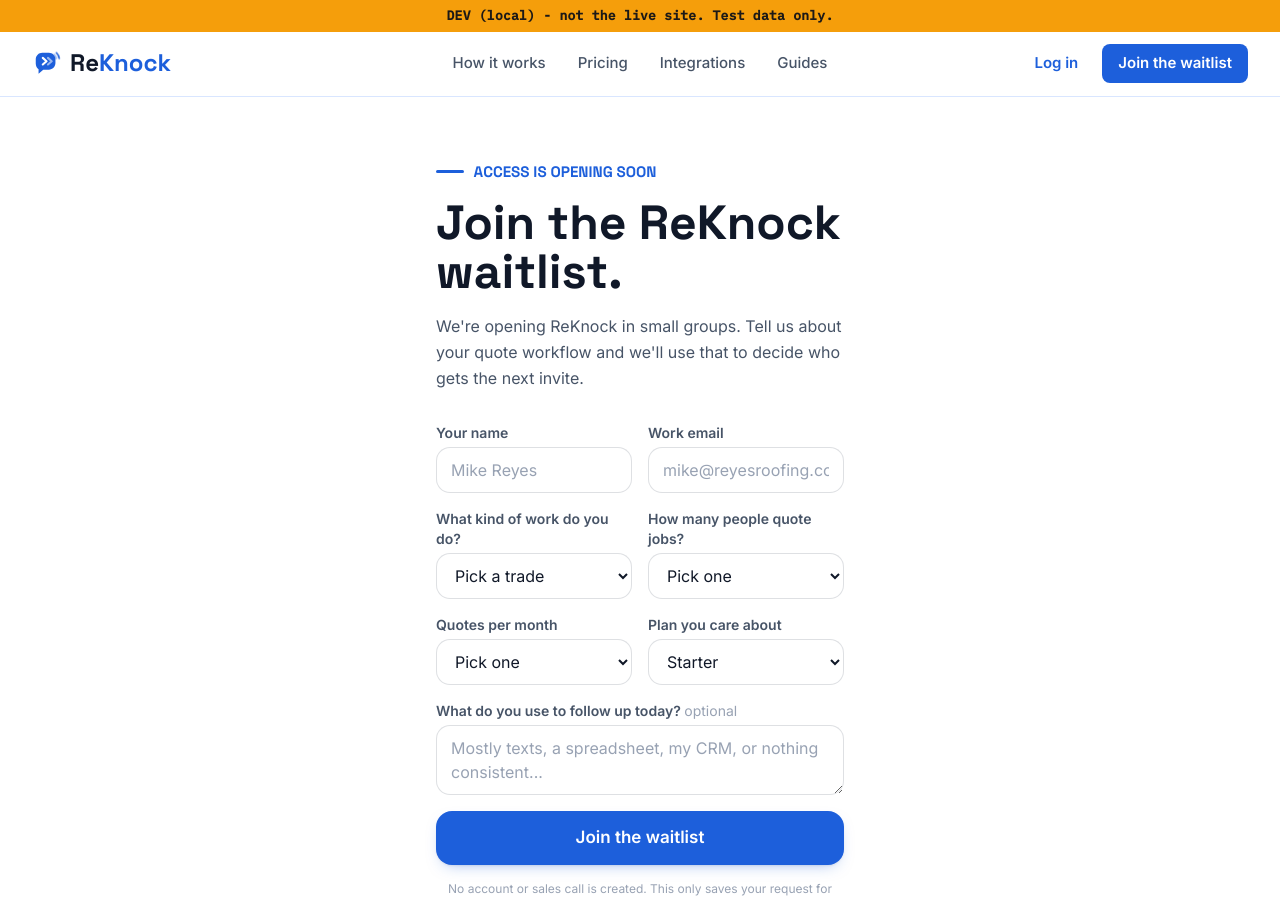
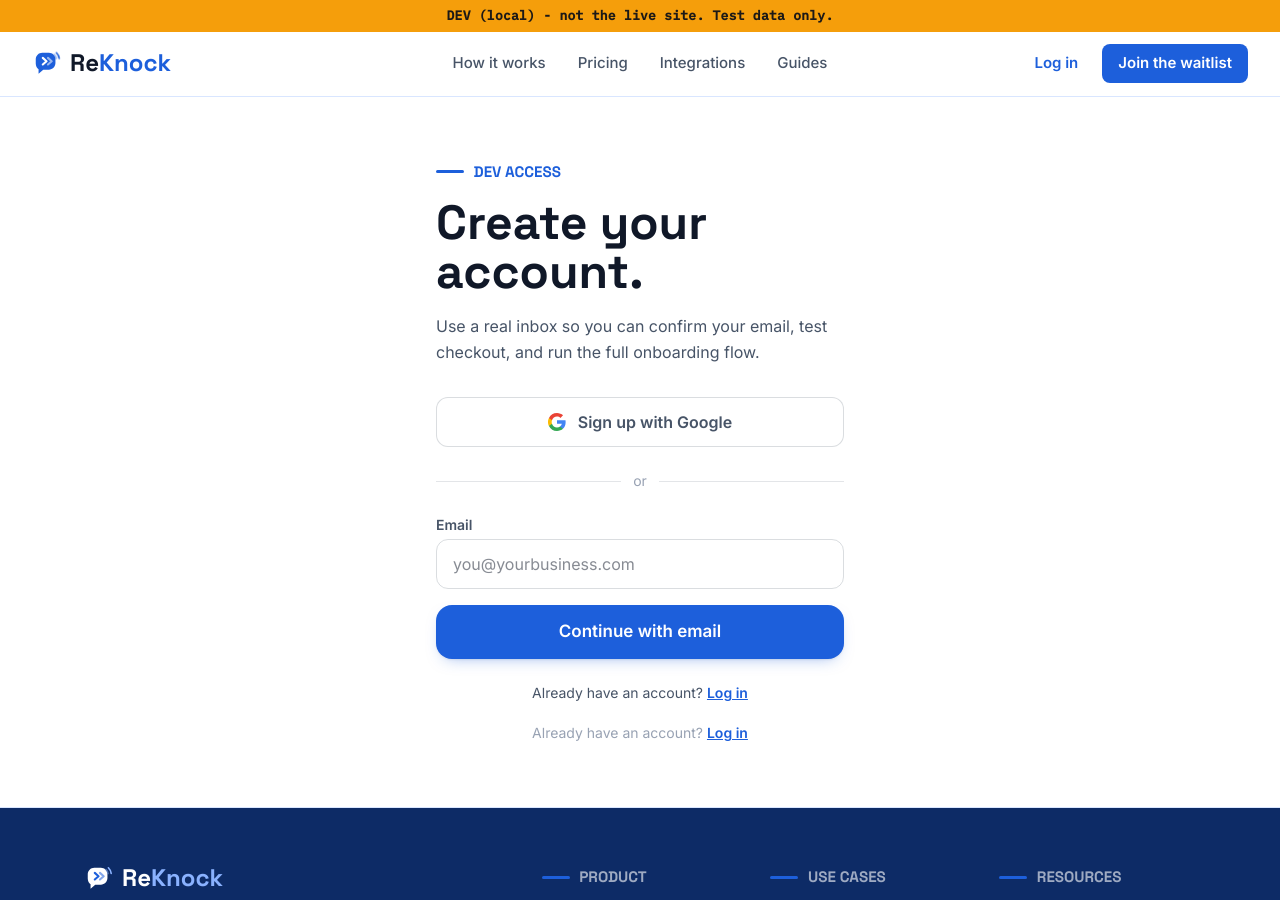
Before and after one commit to samg123456789/ReKnock, a Next.js app: page /signup in a window 1280 px wide. Shown: the top 900 px of the page. Built offline with nearby package versions, Linux system fonts and the light colour scheme.

Commit message:
Enable dev account registration

```diff
--- a/app/login/page.tsx
+++ b/app/login/page.tsx
@@ -5,11 +5,13 @@ export const metadata: Metadata = { title: "Log in - ReKnock" };
 
 export default async function Login({ searchParams }: { searchParams: Promise<{ next?: string }> }) {
   const { next = "/app" } = await searchParams;
+  const allowSignup = process.env.VERCEL_ENV !== "production";
+
   return (
     <main className="mx-auto flex min-h-[70vh] max-w-md flex-col justify-center px-5 py-16">
       <p className="eyebrow mb-4">Log in</p>
       <h1 className="display text-4xl md:text-5xl">Welcome back.</h1>
-      <LoginForm next={next} />
+      <LoginForm next={next} allowSignup={allowSignup} />
     </main>
   );
 }
--- a/app/signup/page.tsx
+++ b/app/signup/page.tsx
@@ -1,9 +1,28 @@
 import type { Metadata } from "next";
+import SignupForm from "@/components/auth/SignupForm";
 import WaitlistForm from "@/components/WaitlistForm";
 
-export const metadata: Metadata = { title: "Join the waitlist - ReKnock" };
+export const metadata: Metadata = { title: "Create your account - ReKnock" };
 
 export default function Signup() {
+  const isProduction = process.env.VERCEL_ENV === "production";
+
+  if (!isProduction) {
+    return (
+      <main className="mx-auto flex min-h-[70vh] max-w-md flex-col justify-center px-5 py-16">
+        <p className="eyebrow mb-4">Dev access</p>
+        <h1 className="display text-4xl md:text-5xl">Create your account.</h1>
+        <p className="mt-4 leading-relaxed text-slate">
+          Use a real inbox so you can confirm your email, test checkout, and run the full onboarding flow.
+        </p>
+        <SignupForm testMode />
+        <p className="mt-5 text-center text-sm text-mist">
+          Already have an account? <a href="/login" className="font-semibold text-blue underline">Log in</a>
+        </p>
+      </main>
+    );
+  }
+
   return (
     <main className="mx-auto flex min-h-[70vh] max-w-md flex-col justify-center px-5 py-16">
       <p className="eyebrow mb-4">Access is opening soon</p>
--- a/components/auth/LoginForm.tsx
+++ b/components/auth/LoginForm.tsx
@@ -6,7 +6,7 @@ import { signIn, sendMagicLink, type AuthState } from "@/lib/supabase/auth-actio
 import GoogleButton from "@/components/auth/GoogleButton";
 import PasswordInput from "@/components/auth/PasswordInput";
 
-export default function LoginForm({ next = "/app" }: { next?: string }) {
+export default function LoginForm({ next = "/app", allowSignup = false }: { next?: string; allowSignup?: boolean }) {
   const [showMagicLink, setShowMagicLink] = useState(false);
   const [state, action, pending] = useActionState<AuthState, FormData>(signIn, undefined);
   const [linkState, linkAction, linkPending] = useActionState<AuthState, FormData>(
@@ -97,10 +97,21 @@ export default function LoginForm({ next = "/app" }: { next?: string }) {
       </div>
 
       <p className="text-center text-sm text-slate">
-        New here?{" "}
-        <Link href="/signup" className="font-semibold text-blue underline">
-          Join the waitlist
-        </Link>
+        {allowSignup ? (
+          <>
+            New here?{" "}
+            <Link href="/signup" className="font-semibold text-blue underline">
+              Create an account
+            </Link>
+          </>
+        ) : (
+          <>
+            New here?{" "}
+            <Link href="/signup" className="font-semibold text-blue underline">
+              Join the waitlist
+            </Link>
+          </>
+        )}
       </p>
     </div>
   );
```
